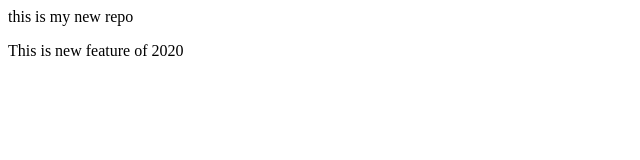
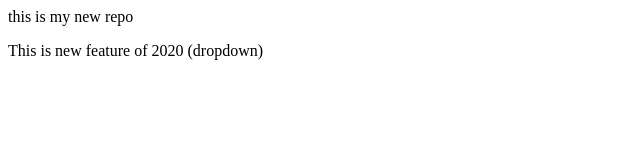
Before and after one commit to balivishalsingh/LocalRepo, a plain HTML site: page index.html in a window 1280 px wide. Shown: the full height of the page, 0-640 px from the left. Drawn offline with Linux system fonts and the light colour scheme.

Commit message:
Add Dropdown

```diff
--- a/index.html
+++ b/index.html
@@ -1,2 +1,2 @@
 <p>this is my new repo</p>
-<p>This is new feature of 2020</p>
+<p>This is new feature of 2020 (dropdown)</p>
```
